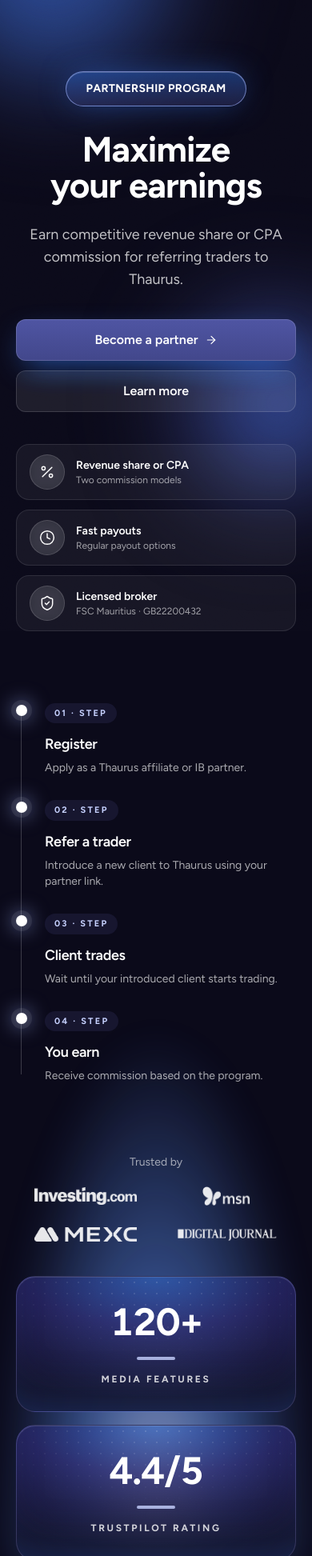
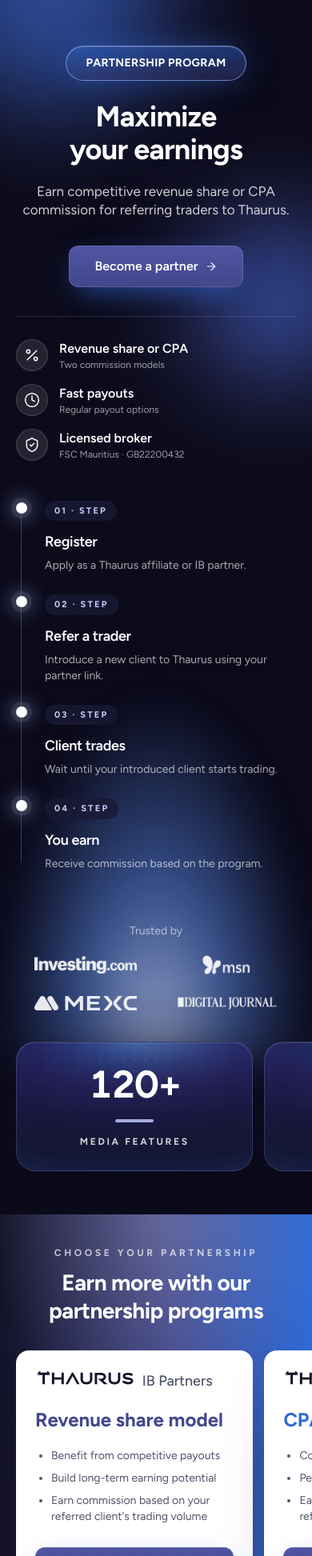
Before and after one commit to IvanBashmakovv/thaurus-website, a Next.js app: page /en/affiliate-program in a window 390 px wide. Shown: the part 55-2000 px from the top of the page at 80% size. Built offline with nearby package versions, Linux system fonts and the light colour scheme.

Commit message:
Landing: mobile layout after Exness Partners (swipe card carousels, compact hero, 32px sections)

```diff
--- a/src/app/[locale]/(landing)/affiliate-program/page.tsx
+++ b/src/app/[locale]/(landing)/affiliate-program/page.tsx
@@ -51,22 +51,22 @@ export default async function AffiliateLanding({ params }: { params: Promise<{ l
         <div aria-hidden className="pointer-events-none absolute inset-x-0 bottom-0 h-72 bg-gradient-to-b from-transparent to-[#0b0a1a]" />
 
         {/* 1. HERO */}
-        <section className="relative pt-36 pb-16 sm:pt-44">
+        <section className="relative pt-28 pb-8 sm:pt-44 sm:pb-16">
           <Container className="relative z-10">
             <div className="rise mx-auto max-w-4xl text-center">
               <span className="pill-glow inline-flex h-11 items-center px-6 text-sm font-bold uppercase tracking-wide text-white">{a.hero.badge}</span>
-              <h1 className="mt-8 text-[2.75rem] font-bold leading-[1.02] tracking-[-0.02em] sm:text-6xl lg:text-[5rem]">{a.hero.title}</h1>
-              <p className="mx-auto mt-6 max-w-2xl text-lg text-white/75 sm:text-xl">{a.hero.sub}</p>
-              <div className="mt-9 flex flex-col items-stretch justify-center gap-3 sm:flex-row sm:items-center">
+              <h1 className="mt-6 text-4xl font-bold leading-[1.15] tracking-[-0.02em] sm:mt-8 sm:text-6xl sm:leading-[1.02] lg:text-[5rem]">{a.hero.title}</h1>
+              <p className="mx-auto mt-5 max-w-2xl text-[17px] leading-snug text-white/80 sm:mt-6 sm:text-xl sm:leading-normal">{a.hero.sub}</p>
+              <div className="mt-8 flex flex-col items-center justify-center gap-3 sm:mt-9 sm:flex-row">
                 <a href={APPLY} className={cn(BTN, "btn-glow h-13 px-8 text-base")}>{a.cta}<Icon name="arrow" className="h-4 w-4" /></a>
-                <a href="#programs" className={cn(BTN, "btn-glass h-13 px-7 text-base")}>{a.learnMore}</a>
+                <a href="#programs" className={cn(BTN, "btn-glass hidden h-13 px-7 text-base sm:inline-flex")}>{a.learnMore}</a>
               </div>
             </div>
-            <ul className="mx-auto mt-10 grid max-w-sm gap-3 sm:mt-14 sm:max-w-4xl sm:grid-cols-3 sm:gap-6">
+            <ul className="mx-auto mt-9 grid max-w-sm gap-4 border-t border-white/12 pt-7 sm:mt-14 sm:max-w-4xl sm:grid-cols-3 sm:gap-6 sm:border-0 sm:pt-0">
               {a.hero.features.map((f, i) => (
-                <li key={f.title} className="rise flex items-center gap-3.5 rounded-2xl border border-white/10 bg-white/5 px-4 py-3 sm:justify-self-center sm:border-0 sm:bg-transparent sm:p-0" style={{ animationDelay: `${0.25 + i * 0.1}s` }}>
-                  <span className="flex h-11 w-11 shrink-0 items-center justify-center rounded-full border border-white/15 bg-white/10 backdrop-blur"><Icon name={f.icon} className="h-5 w-5 text-white" /></span>
-                  <span className="text-start leading-tight"><span className="block text-sm font-semibold text-white">{f.title}</span><span className="block text-xs text-white/60">{f.sub}</span></span>
+                <li key={f.title} className="rise flex items-center gap-3.5 sm:justify-self-center" style={{ animationDelay: `${0.25 + i * 0.1}s` }}>
+                  <span className="flex h-10 w-10 shrink-0 items-center justify-center rounded-full border border-white/15 bg-white/10 backdrop-blur sm:h-11 sm:w-11"><Icon name={f.icon} className="h-5 w-5 text-white" /></span>
+                  <span className="text-start leading-tight"><span className="block text-base font-semibold text-white sm:text-sm">{f.title}</span><span className="block text-xs text-white/60">{f.sub}</span></span>
                 </li>
               ))}
             </ul>
@@ -74,9 +74,9 @@ export default async function AffiliateLanding({ params }: { params: Promise<{ l
         </section>
 
         {/* 2. JOURNEY — steps drawn over the atmosphere */}
-        <section id="steps" className="relative scroll-mt-20 pb-14 pt-6">
+        <section id="steps" className="relative scroll-mt-20 pb-10 pt-4 sm:pb-14 sm:pt-6">
           <Container className="relative z-10">
-            <ol className="relative mx-auto grid max-w-5xl gap-7 ps-9 sm:grid-cols-4 sm:gap-10 sm:ps-0 before:absolute before:bottom-3 before:left-[6px] before:top-2 before:w-px before:bg-white/20 sm:before:hidden">
+            <ol className="relative mx-auto grid max-w-5xl gap-6 ps-9 sm:grid-cols-4 sm:gap-10 sm:ps-0 before:absolute before:bottom-3 before:left-[6px] before:top-2 before:w-px before:bg-white/20 sm:before:hidden">
               <span aria-hidden className="absolute left-[12%] right-[12%] top-[7px] hidden h-px bg-gradient-to-r from-transparent via-white/40 to-transparent sm:block" />
               {a.steps.items.map((s, i) => (
                 <li key={s.title} className="relative text-start sm:text-center">
@@ -91,15 +91,15 @@ export default async function AffiliateLanding({ params }: { params: Promise<{ l
         </section>
 
         {/* 3. TRUSTED BY — inline logos, ratings, three glowing tiles */}
-        <section className="relative pb-24 pt-8">
+        <section className="relative pb-12 pt-6 sm:pb-24 sm:pt-8">
           <Container className="relative z-10">
             <p className="text-center text-sm text-white/60">{a.trusted.label}</p>
             <div className="mx-auto mt-5 grid max-w-xs grid-cols-2 items-center justify-items-center gap-x-8 gap-y-6 sm:flex sm:max-w-none sm:justify-center sm:gap-x-12">
               {pressLogos.map((l) => <Image key={l.name} src={l.src} alt={l.name} width={l.width} height={l.height} className="h-6 w-auto max-w-[8rem] object-contain opacity-90 brightness-0 invert sm:h-7" />)}
             </div>
-            <div className="mx-auto mt-10 grid max-w-6xl gap-4 sm:mt-14 sm:gap-6 md:grid-cols-3">
+            <div className="swipe mx-auto mt-9 max-w-6xl sm:mt-14 md:grid-cols-3">
               {a.trusted.tiles.map((t) => (
-                <div key={t.label} className="g-tile px-6 py-8 text-center sm:px-8 sm:py-12">
+                <div key={t.label} className="g-tile px-6 py-7 text-center sm:px-8 sm:py-12">
                   <div className="relative text-5xl font-bold tabular-nums tracking-tight text-white sm:text-7xl">{t.value}</div>
                   <span className="relative mx-auto mt-5 block h-1 w-12 rounded-full bg-[#c7d2ff]/80" />
                   <div className="relative mt-4 text-xs font-bold uppercase tracking-[0.22em] text-white/80">{t.label}</div>
@@ -111,24 +111,24 @@ export default async function AffiliateLanding({ params }: { params: Promise<{ l
       </div>
 
       {/* 4. CHOOSE YOUR PARTNERSHIP */}
-      <section id="programs" className={cn(GRADIENT, "scroll-mt-20 py-20 sm:py-24")}>
+      <section id="programs" className={cn(GRADIENT, "scroll-mt-20 py-10 sm:py-24")}>
         <div aria-hidden className="pointer-events-none absolute inset-0 bg-[radial-gradient(80%_60%_at_50%_0%,rgba(255,255,255,.18),transparent_70%)]" />
         <Container className="relative">
           <p className="text-center text-xs font-bold uppercase tracking-[0.3em] text-white/70">{a.programs.eyebrow}</p>
-          <h2 className="mx-auto mt-4 max-w-3xl text-center text-3xl font-bold leading-tight text-white sm:text-5xl">{a.programs.title}</h2>
-          <div className="mx-auto mt-12 grid max-w-5xl gap-6 md:grid-cols-2">
+          <h2 className="mx-auto mt-3 max-w-3xl text-center text-[28px] font-bold leading-tight text-white sm:mt-4 sm:text-5xl">{a.programs.title}</h2>
+          <div className="swipe mx-auto mt-8 max-w-5xl sm:mt-12 md:grid-cols-2">
             {a.programs.cards.map((c) => <ProgramCardView key={c.program} card={c} learnMore={a.learnMore} />)}
           </div>
         </Container>
       </section>
 
       {/* 5. KEY BENEFITS — 2 + 2 + 3 glass cards */}
-      <section id="benefits" className={cn(LIGHT, "scroll-mt-20 py-20 sm:py-28")}>
+      <section id="benefits" className={cn(LIGHT, "scroll-mt-20 py-10 sm:py-28")}>
         <Container>
           <SectionHeading eyebrow={a.benefits.eyebrow} title={a.benefits.title} />
-          <div className="mt-14 grid gap-5 sm:grid-cols-2 lg:grid-cols-6">
+          <div className="swipe mt-8 sm:mt-14 md:grid-cols-2 lg:grid-cols-6">
             {a.benefits.items.map((b, i) => (
-              <div key={b.title} className={cn("l-card p-6", i < 4 ? "lg:col-span-3" : "lg:col-span-2")}>
+              <div key={b.title} className={cn("l-card flex flex-col p-5 sm:p-6", i < 4 ? "lg:col-span-3" : "lg:col-span-2")}>
                 <BenefitArt kind={b.art} tall={i < 4} />
                 <h3 className="mt-5 text-lg font-semibold text-fg">{b.title}</h3>
                 <p className="mt-2 text-sm leading-relaxed text-fg-muted">{b.body}</p>
@@ -139,10 +139,11 @@ export default async function AffiliateLanding({ params }: { params: Promise<{ l
       </section>
 
       {/* 6. COMPARISON — glass table */}
-      <section id="comparison" className={cn(LIGHT2, "scroll-mt-20 py-20 sm:py-28")}>
+      <section id="comparison" className={cn(LIGHT2, "scroll-mt-20 py-10 sm:py-28")}>
         <Container>
           <SectionHeading eyebrow={a.comparison.eyebrow} title={a.comparison.title} />
-          <div className="mt-10 grid gap-4 md:hidden">
+          <div className="md:hidden">
+            <div className="swipe mt-8">
             {a.comparison.rows.map((r) => (
               <div key={r.label} className="l-card p-5">
                 <p className="text-[11px] font-bold uppercase tracking-[0.2em] text-fg-faint">{r.label}</p>
@@ -152,7 +153,8 @@ export default async function AffiliateLanding({ params }: { params: Promise<{ l
                 </div>
               </div>
             ))}
-            <a href={APPLY} className={cn(BTN, "btn-glow mt-2 w-full")}>{a.cta}</a>
+            </div>
+            <a href={APPLY} className={cn(BTN, "btn-glow mt-5 w-full")}>{a.cta}</a>
           </div>
           <div className="l-card mx-auto mt-14 hidden max-w-5xl overflow-x-auto p-2 sm:p-4 md:block">
             <table className="w-full min-w-[640px] border-collapse text-sm">
@@ -183,7 +185,7 @@ export default async function AffiliateLanding({ params }: { params: Promise<{ l
       </section>
 
       {/* 7. TESTIMONIALS */}
-      <section className={cn(DARK, "py-20 sm:py-28")}>
+      <section className={cn(DARK, "py-10 sm:py-28")}>
         <Container>
           <SectionHeading eyebrow={a.testimonials.eyebrow} title={a.testimonials.title} />
           {a.testimonials.items.length > 0 ? (
@@ -205,32 +207,32 @@ export default async function AffiliateLanding({ params }: { params: Promise<{ l
       </section>
 
       {/* 8. FAQ */}
-      <section id="faq" className={cn(LIGHT, "scroll-mt-20 py-20 sm:py-28")}>
+      <section id="faq" className={cn(LIGHT, "scroll-mt-20 py-10 sm:py-28")}>
         <Container>
           <SectionHeading eyebrow={a.faq.eyebrow} title={a.faq.title} />
-          <div className="mt-12"><FaqAccordion items={a.faq.items} /></div>
+          <div className="mt-8 sm:mt-12"><FaqAccordion items={a.faq.items} /></div>
         </Container>
       </section>
 
       {/* 9. START EARNING TODAY — cards + application */}
-      <section id="apply" className={cn(GRADIENT, "scroll-mt-20 py-20 sm:py-24")}>
+      <section id="apply" className={cn(GRADIENT, "scroll-mt-20 py-10 sm:py-24")}>
         <div aria-hidden className="pointer-events-none absolute inset-0 bg-[radial-gradient(80%_60%_at_50%_0%,rgba(255,255,255,.18),transparent_70%)]" />
         <Container className="relative">
-          <h2 className="text-center text-3xl font-bold text-white sm:text-5xl">{a.finalCta.title}</h2>
-          <div className="mx-auto mt-12 grid max-w-5xl gap-6 md:grid-cols-2">
+          <h2 className="text-center text-[28px] font-bold leading-tight text-white sm:text-5xl">{a.finalCta.title}</h2>
+          <div className="swipe mx-auto mt-8 max-w-5xl sm:mt-12 md:grid-cols-2">
             {a.finalCta.cards.map((c) => (
-              <div key={c.program} className="tone-light rounded-[20px] bg-white p-8 text-fg shadow-[0_40px_80px_-40px_rgba(0,0,0,.6)]">
+              <div key={c.program} className="tone-light flex flex-col rounded-2xl bg-white p-6 text-fg shadow-[0_40px_80px_-40px_rgba(0,0,0,.6)] sm:rounded-[20px] sm:p-8">
                 <ProgramLogo program={c.program} />
                 <h3 className="mt-6 text-xl font-semibold">{c.headline}</h3>
                 <p className="mt-1 text-sm text-fg-muted">{c.model}</p>
-                <div className="mt-6 flex flex-col gap-3">
+                <div className="mt-auto flex flex-col gap-3 pt-6">
                   <a href="#apply-form" className={cn(BTN, "btn-glow w-full")}>{c.cta}</a>
                   <a href="#comparison" className={cn(BTN, "w-full rounded-xl bg-[#eceef5] text-[#131228] hover:bg-[#dfe2ee]")}>{a.learnMore}</a>
                 </div>
               </div>
             ))}
           </div>
-          <div id="apply-form" className="tone-light mx-auto mt-10 max-w-3xl scroll-mt-24 rounded-[20px] bg-white p-6 text-fg shadow-[0_40px_80px_-40px_rgba(0,0,0,.6)] sm:p-8">
+          <div id="apply-form" className="tone-light mx-auto mt-6 max-w-3xl scroll-mt-24 rounded-2xl bg-white p-5 sm:mt-10 sm:rounded-[20px] sm:p-6 text-fg shadow-[0_40px_80px_-40px_rgba(0,0,0,.6)] sm:p-8">
             <p className="text-xs font-bold uppercase tracking-[0.3em] text-fg-faint">{a.apply.eyebrow}</p>
             <h3 className="mt-2 text-2xl font-semibold">{a.apply.title}</h3>
             <p className="mt-1 text-sm text-fg-muted">{a.apply.sub}</p>
@@ -250,11 +252,11 @@ export default async function AffiliateLanding({ params }: { params: Promise<{ l
 
 function ProgramCardView({ card, learnMore }: { card: ProgramCard; learnMore: string }) {
   return (
-    <div className="tone-light flex h-full flex-col rounded-[20px] bg-white p-8 text-fg shadow-[0_40px_80px_-40px_rgba(0,0,0,.6)]">
+    <div className="tone-light flex h-full flex-col rounded-2xl bg-white p-6 text-fg shadow-[0_40px_80px_-40px_rgba(0,0,0,.6)] sm:rounded-[20px] sm:p-8">
       <ProgramLogo program={card.program} />
-      <p className={cn("mt-6 text-[1.75rem] font-bold leading-tight", card.program === "ib" ? "text-[#42478b]" : "text-[#2f6bd6]")}>{card.model}</p>
+      <p className={cn("mt-5 text-2xl font-bold leading-tight sm:mt-6 sm:text-[1.75rem]", card.program === "ib" ? "text-[#42478b]" : "text-[#2f6bd6]")}>{card.model}</p>
       <ul className="mt-5 list-disc space-y-2 ps-5 text-sm text-fg-muted">{card.bullets.map((b) => <li key={b}>{b}</li>)}</ul>
-      <div className="mt-8 flex flex-col gap-3">
+      <div className="mt-auto flex flex-col gap-3 pt-7">
         <a href={APPLY} className={cn(BTN, "btn-glow w-full")}>{card.cta}</a>
         <a href="#comparison" className={cn(BTN, "w-full rounded-xl bg-[#eceef5] text-[#131228] hover:bg-[#dfe2ee]")}>{learnMore}</a>
       </div>
--- a/src/app/globals.css
+++ b/src/app/globals.css
@@ -403,3 +403,10 @@ html { scroll-behavior: smooth; }
 
 /* --- Light cards for white sections (brand white/blue) --- */
 .l-card { position:relative; border-radius:20px; border:1px solid rgba(19,18,40,.08); background:#fff; box-shadow: 0 1px 2px rgba(19,18,40,.04), 0 24px 48px -32px rgba(19,18,40,.25); }
+
+/* Mobile card carousel (Exness pattern): cards peek past the right edge and snap on swipe; a grid from md. */
+.swipe { display:flex; gap:14px; overflow-x:auto; overscroll-behavior-x:contain; scroll-snap-type:x mandatory; margin-inline:-20px; padding-inline:20px; padding-bottom:6px; scroll-padding-inline:20px; scrollbar-width:none; -webkit-overflow-scrolling:touch; }
+.swipe::-webkit-scrollbar { display:none; }
+.swipe > * { flex:0 0 auto; width:min(76vw, 300px); scroll-snap-align:start; }
+@media (min-width:640px) { .swipe { margin-inline:-32px; padding-inline:32px; scroll-padding-inline:32px; } }
+@media (min-width:768px) { .swipe { display:grid; gap:24px; overflow:visible; margin-inline:0; padding:0; } .swipe > * { width:auto; } }
```
